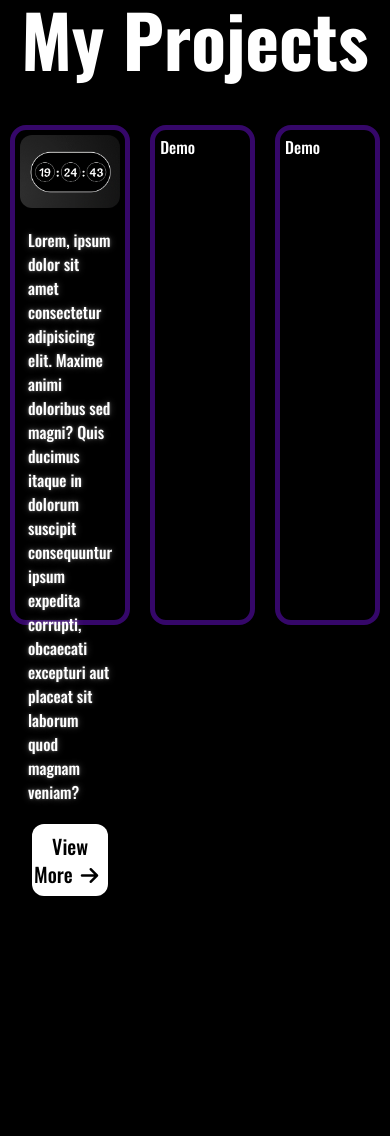
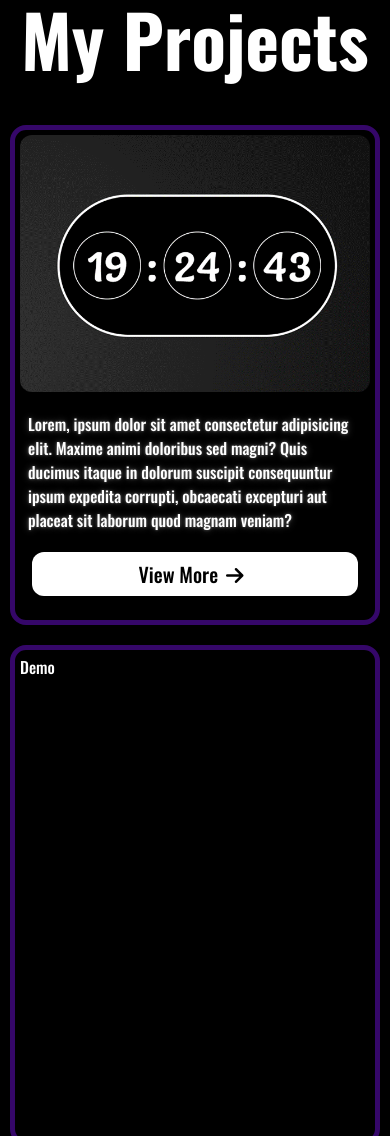
Before and after one commit to Kushal4369/My-Portfolio, a website: page index.html in a window 390 px wide. Shown: the part 1180-2316 px from the top of the page. Before the commit the page ends 2076 px from the top, so only its background shows below. Drawn offline with nearby package versions, Linux system fonts and the light colour scheme.

```diff
--- a/index.html
+++ b/index.html
@@ -54,7 +54,7 @@
   <div class="divider"></div>
   <h1 class="text-7xl text-center font-extrabold my-10"> My Projects</h1>
   <div class="flex justify-around flex-wrap my-10">
-    <div class="card flex-1 ">
+    <div class="card">
       <div class="project_image">
         <img src="Digital Clock.png" alt="project_image" class="rounded-xl">
       </div>
@@ -70,10 +70,10 @@
           More<i class="fa-solid fa-arrow-right mx-2"></i></a>
       </div>
     </div>
-    <div class="card flex-1">
+    <div class="card">
       Demo
     </div>
-    <div class="card flex-1">
+    <div class="card">
       Demo
     </div>
 
```
